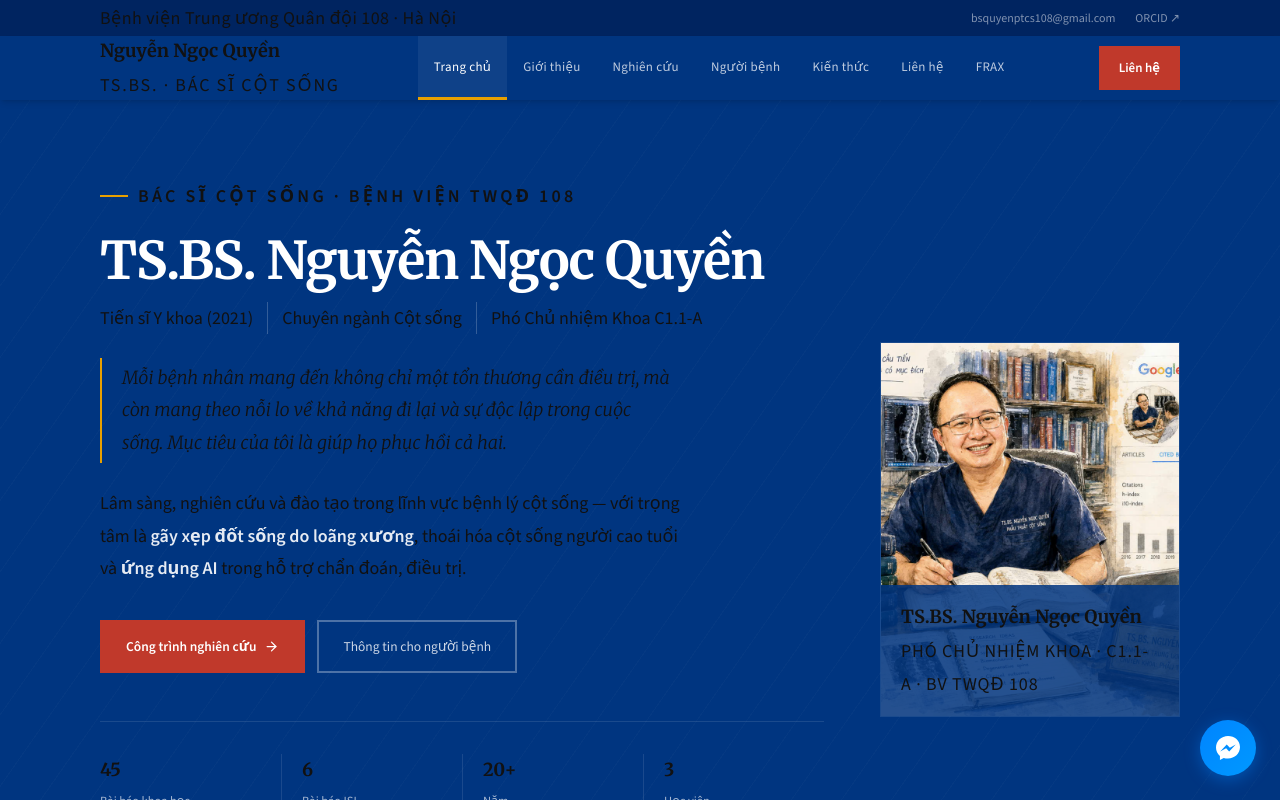
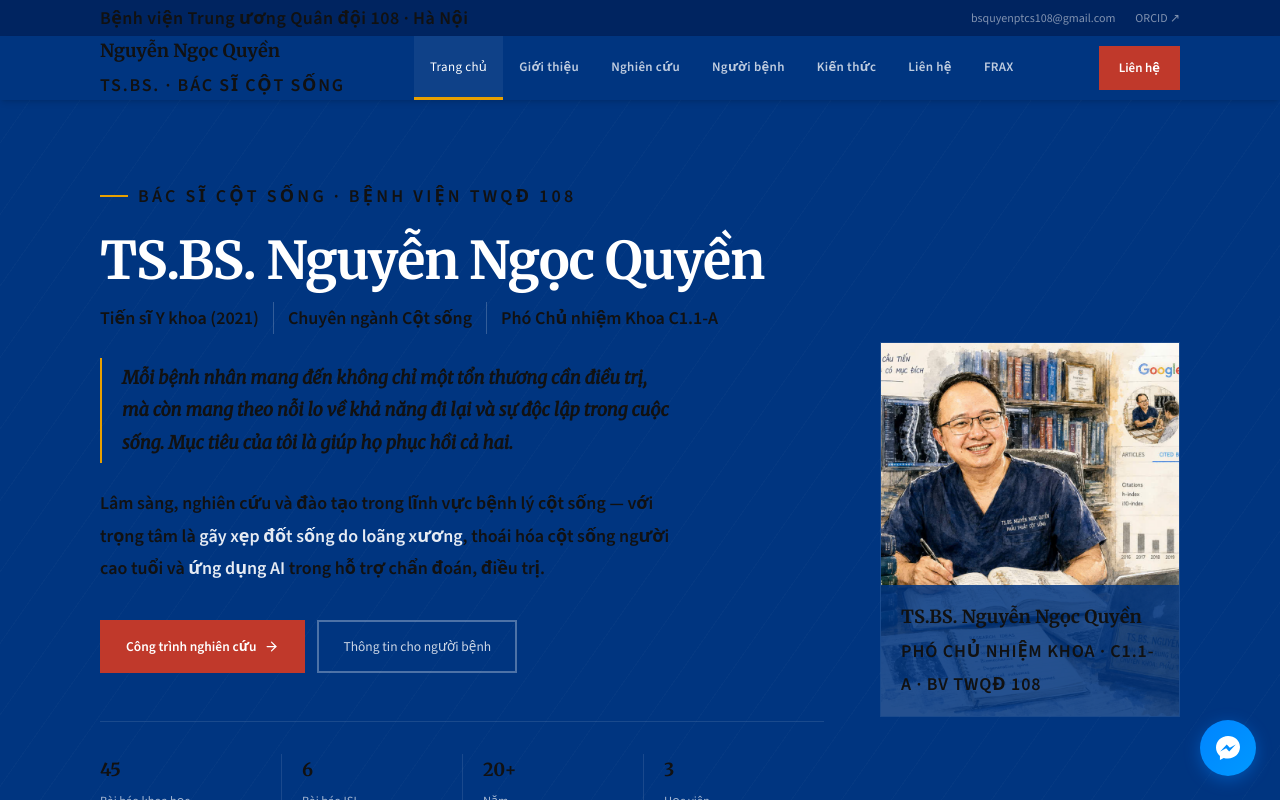
Before and after one commit to Tsquyencotsong-source/bs-quyen-website, a Next.js app: page / in a window 1280 px wide. Shown: the top 800 px of the page. Built offline with nearby package versions, Linux system fonts and the light colour scheme.

Commit message:
in dam chu bai viet

```diff
--- a/src/app/globals.css
+++ b/src/app/globals.css
@@ -6,7 +6,7 @@
 @layer base {
   html { scroll-behavior: smooth; }
   body { font-family: 'Source Sans 3', system-ui, sans-serif; font-size: 18px !important; color: #111111 !important; line-height: 1.8; }
-p, li, span { font-size: 18px !important; color: #111111 !important; line-height: 1.8 !important; }
+p, li, span { font-size: 18px !important; color: #111111 !important; line-height: 1.8 !important; font-weight: 600 !important; }
   ::selection { background-color: rgba(0, 53, 128, 0.12); }
   ::-webkit-scrollbar { width: 4px; }
   ::-webkit-scrollbar-thumb { background: #003580; }
```
